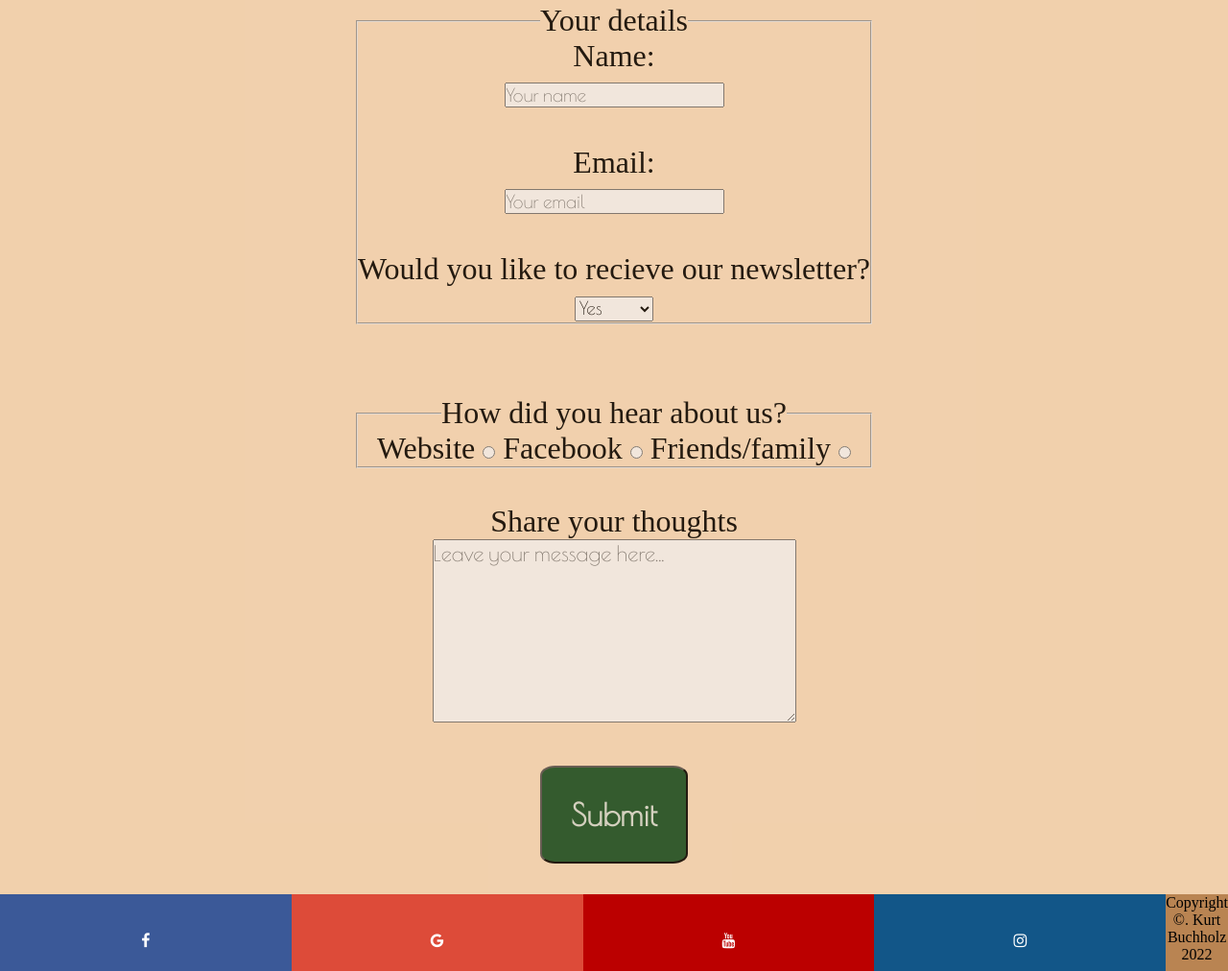
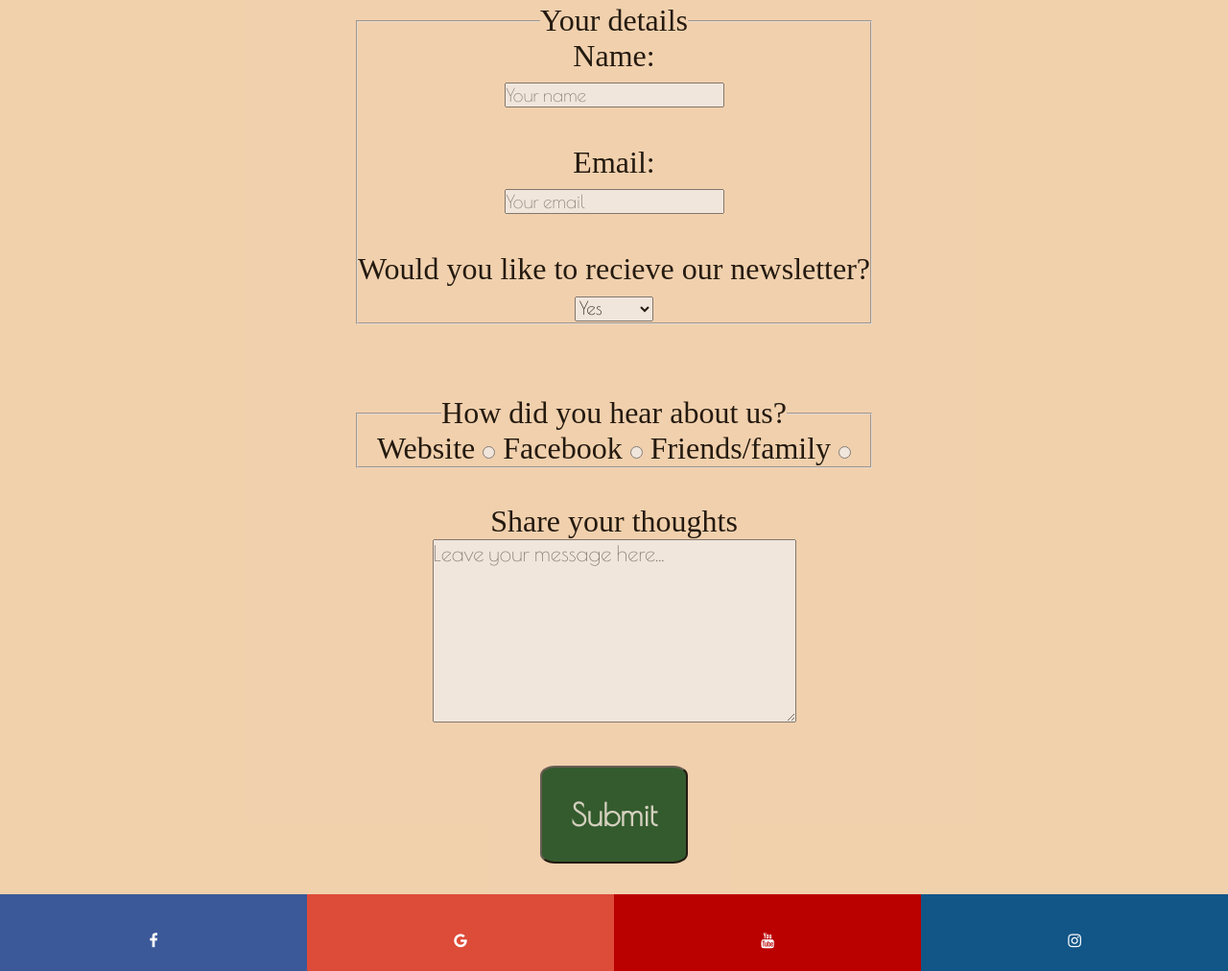
Before and after one commit to kmarxb/BrochureSite, a plain HTML site: page contact.html in a window 1280 px wide. Shown: the part 159-1171 px from the top of the page at 96% size. Drawn offline with nearby package versions, Linux system fonts and the light colour scheme; a web font is replaced by a local one.

Commit message:
contact center

```diff
--- a/contact.html
+++ b/contact.html
@@ -73,6 +73,6 @@
         class="fa fa-google"></a>
     <a href="https://youtu.be/jBootMJrFvY" target="_blank" class="fa fa-youtube"></a>
     <a href="https://www.instagram.com/" target="_blank" class="fa fa-instagram"></a>
-    <div class="footer-bottom"><p>Copyright &#169. Kurt Buchholz 2022</p> </div>
+
 </footer>
 </html>
```
